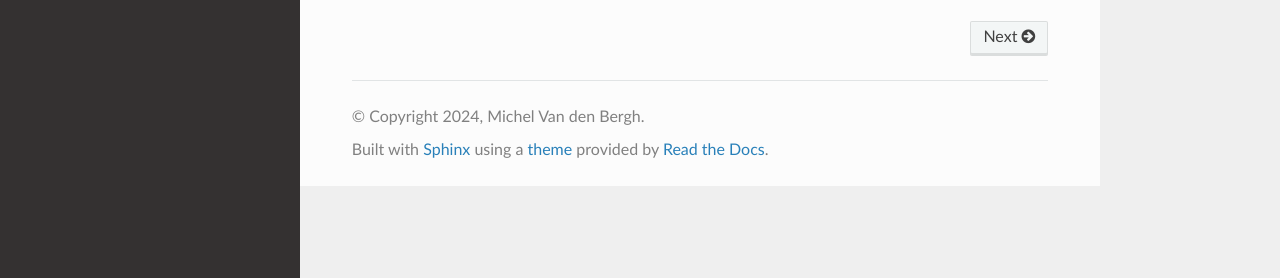
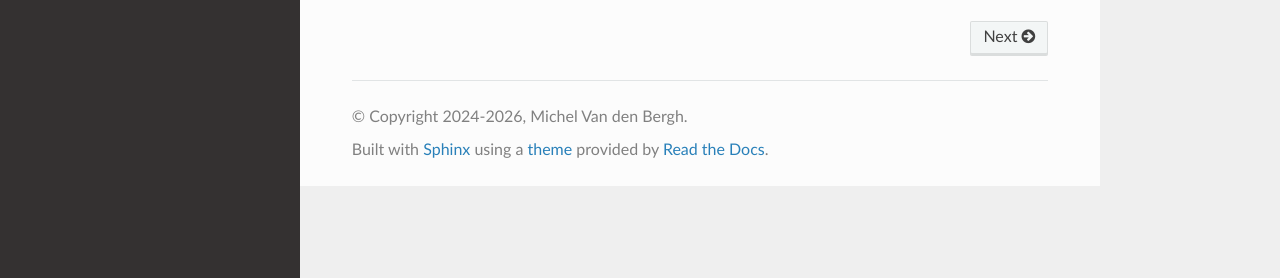
Before and after one commit to vdbergh/vtjson, a Sphinx documentation site: the page built from docs/source/index.rst, in a window 1280 px wide. Shown: the part 619-897 px from the top of the page. Built offline with Sphinx 7.4.7 and the Read the Docs theme 3.1.0, drawn with Linux system fonts in a browser that asks for light colours.

Commit message:
Fix release and copyright notice in docs.

```diff
--- a/docs/source/conf.py
+++ b/docs/source/conf.py
@@ -14,9 +14,9 @@
 add_module_names = False
 
 project = "vtjson"
-copyright = "2024, Michel Van den Bergh"
+copyright = "2024-2026, Michel Van den Bergh"
 author = "Michel Van den Bergh"
-release = "2.2.4"
+release = "2.2.6"
 
 # -- General configuration ---------------------------------------------------
 # https://www.sphinx-doc.org/en/master/usage/configuration.html#general-configuration
```
